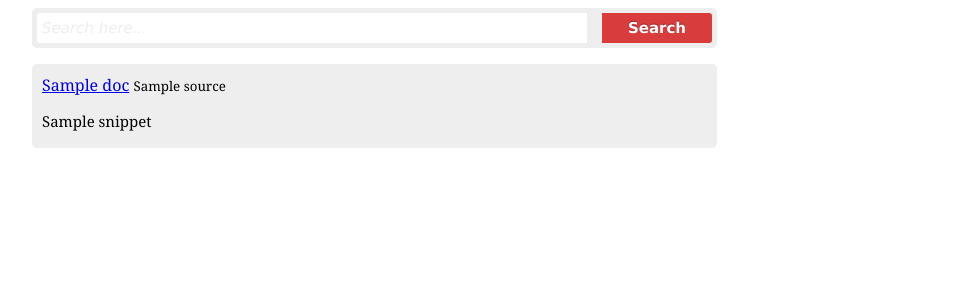
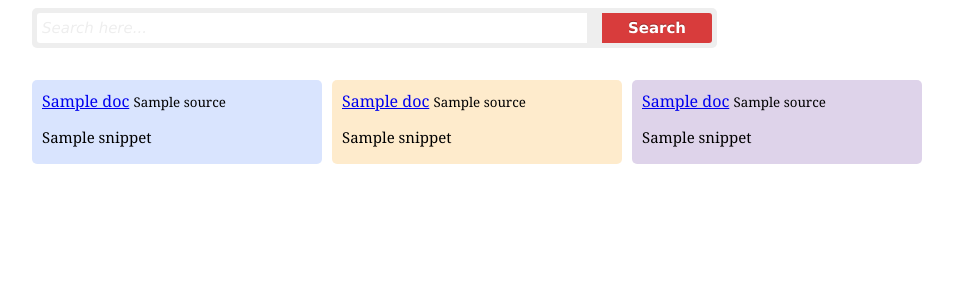
Before and after one commit to shmiko/one-dollar-metasearch-engine, a Flask app: template app/templates/results.html in a window 1280 px wide. Shown: the top 300 px of the page, without its empty margins (16-969 px from the left). Run offline with Flask 2, Linux system fonts and the light colour scheme; the template is opened without the code that fills it: most values are stand-ins (such as "Sample title", 1, 10 or a date in 2020).

Commit message:
KD: Change UI to search engine results compariance

```diff
--- a/app/engines.py
+++ b/app/engines.py
@@ -12,7 +12,7 @@ def get_google_results(query, queue):
             link = _format_google_url(result.find('h3', {'class': 'r'}).find('a', href = True)['href'])
             snippet_tag = result.find('span', {'class': 'st'})
             snippet = '' if snippet_tag is None else snippet_tag.getText()
-            queue.put({'link': link, 'title': title, 'snippet': snippet, 'source': 'Google'})
+            queue.put({'link': link, 'title': title, 'snippet': snippet, 'source': 'google'})
 
 
 def get_bing_results(query, queue):
@@ -26,7 +26,7 @@ def get_bing_results(query, queue):
             link = _format_url(result.find('div', {'class': 'sb_tlst'}).find('a', href = True)['href'])
             snippet_tag = result.find('p')
             snippet = '' if snippet_tag is None else snippet_tag.getText()
-            queue.put({'link': link, 'title': title, 'snippet': snippet, 'source': 'Bing'})
+            queue.put({'link': link, 'title': title, 'snippet': snippet, 'source': 'bing'})
 
 
 def get_yahoo_results(query, queue):
@@ -40,7 +40,7 @@ def get_yahoo_results(query, queue):
             link = _format_url(result.find('h3').find('a', href = True)['href'])
             snippet_tag = result.find('div', {'class': 'abstr'})
             snippet = '' if snippet_tag is None else snippet_tag.getText()
-            queue.put({'link': link, 'title': title, 'snippet': snippet, 'source': 'Yahoo'})
+            queue.put({'link': link, 'title': title, 'snippet': snippet, 'source': 'yahoo'})
 
 
 def _format_url(url):
--- a/app/static/styles.css
+++ b/app/static/styles.css
@@ -114,8 +114,6 @@
     font-family: 'Georgia', serif;
     color: #000;
 
-    width: 670px;
-    background: #eee;
     border-radius: 5px;
     margin-bottom: 5px;
     padding: 10px 5px 2px 10px;
@@ -201,3 +199,47 @@
     background: #c42f2f;
     outline: 0;
 }
+
+#main {
+    width:900px;
+    margin-left:40px;
+}
+
+#google {
+    float:left;
+    width:290px;
+    margin-right:10px;
+}
+
+.google-color{
+    background: rgba(64, 119, 251, 0.2);
+}
+
+#not-google {
+    float:right;
+    width:600px;
+}
+
+#bing {
+    float:left;
+    width:290px;
+    margin-right:10px;
+}
+
+.bing-color{
+    background: rgba(250, 154, 0, 0.2);
+}
+
+#yahoo {
+    float:right;
+    width:290px;
+    margin-right:10px;
+}
+
+.yahoo-color{
+    background: rgba(93, 35, 149, 0.2);
+}
+
+ol {
+    padding-left: 0px;
+}
--- a/app/templates/results.html
+++ b/app/templates/results.html
@@ -4,15 +4,47 @@
     <input type="text" size=50 name=query placeholder="Search here..." required="">
     <button type="submit">Search</button>
 </form>
+<div id="main">
+    <div id="google">
         <ol>
-    {% for doc in results %}
-    <div class="result-wrapper">
+            {% for doc in results['google'] %}
+            <div class="result-wrapper google-color">
                 <ui>
                     <a href="{{ doc['link'] }}">{{ doc['title'] }}</a>
                     <small>{{ doc['source'] }}</small>
-            <p>{{doc['snippet']}}</p>
+                    <p>{{ doc['snippet'] }}</p>
                 </ui>
             </div>
             {% endfor %}
         </ol>
+    </div>
+    <div id="not-google">
+        <div id="bing">
+            <ol>
+                {% for doc in results['bing'] %}
+                <div class="result-wrapper bing-color">
+                    <ui>
+                        <a href="{{ doc['link'] }}">{{ doc['title'] }}</a>
+                        <small>{{ doc['source'] }}</small>
+                        <p>{{ doc['snippet'] }}</p>
+                    </ui>
+                </div>
+                {% endfor %}
+            </ol>
+        </div>
+        <div id="yahoo">
+            <ol>
+                {% for doc in results['yahoo'] %}
+                <div class="result-wrapper yahoo-color">
+                    <ui>
+                        <a href="{{ doc['link'] }}">{{ doc['title'] }}</a>
+                        <small>{{ doc['source'] }}</small>
+                        <p>{{ doc['snippet'] }}</p>
+                    </ui>
+                </div>
+                {% endfor %}
+            </ol>
+        </div>
+    </div>
+</div>
 {% endblock %}
```
Also changed, not shown: app/search.py (+13 -8 lines). Lines whose indentation alone changed are shown as unchanged.
